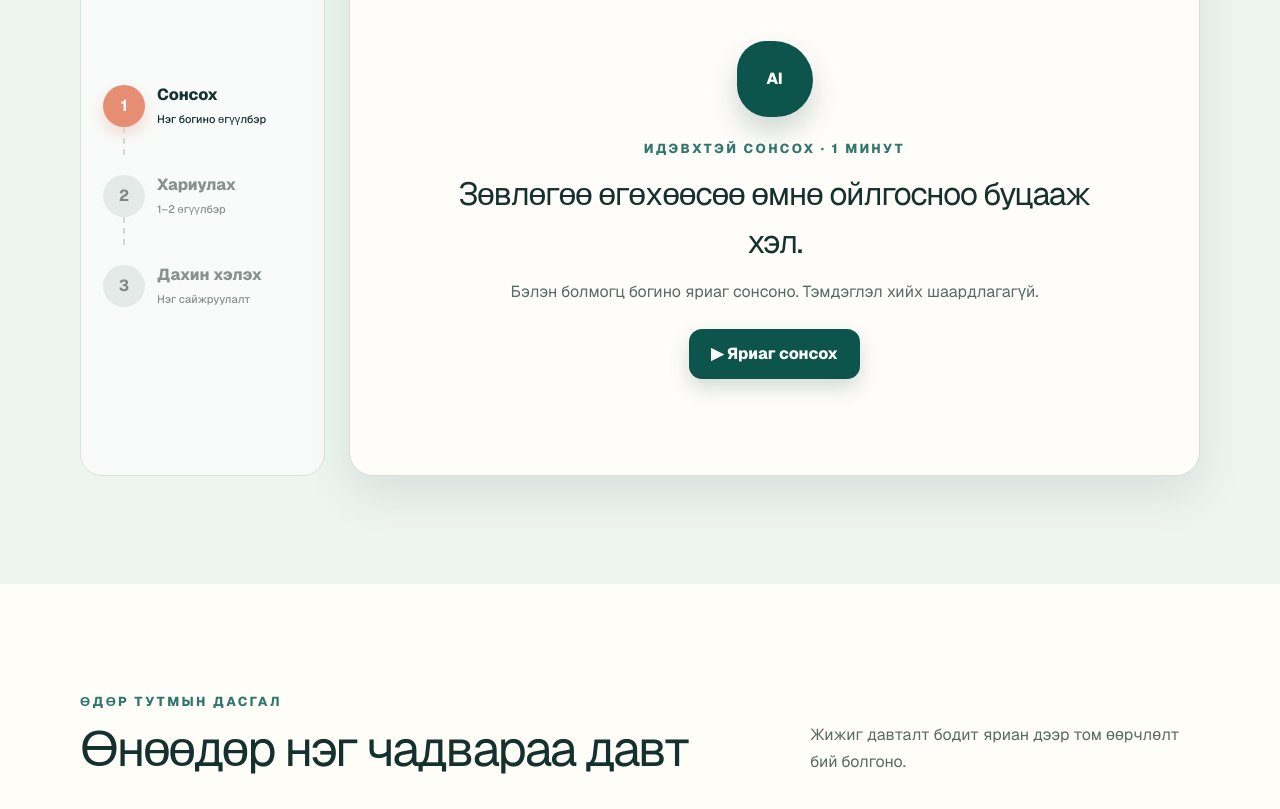
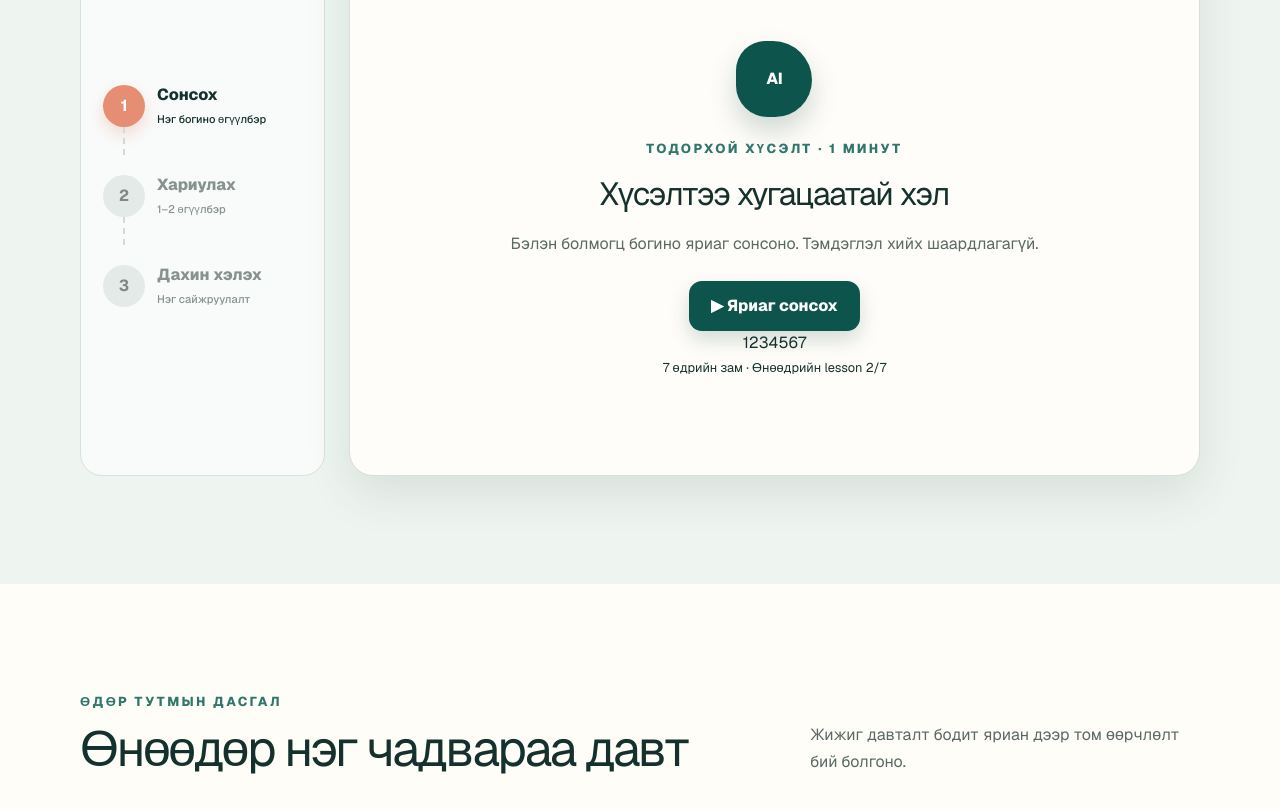
Before and after one commit to lchuka1619/eq-dev, a Next.js app: page / in a window 1280 px wide. Shown: the part 1120-1929 px from the top of the page. Built offline with nearby package versions, Linux system fonts and the light colour scheme.

Commit message:
Add seven-day communication lesson path

```diff
--- a/app/page.tsx
+++ b/app/page.tsx
@@ -4,6 +4,14 @@ import { useEffect, useMemo, useRef, useState } from "react";
 
 type VoicePhase = "ready" | "respond" | "feedback" | "retry" | "complete";
 type VoiceFeedback = { positive: string; improve: string };
+type MicroLesson = {
+  skill: string;
+  title: string;
+  goal: string;
+  line: string;
+  placeholder: string;
+  keywords: string[];
+};
 type SpeechResultEvent = { results: { [index: number]: { [index: number]: { transcript: string } } } };
 type SpeechRecognitionLike = {
   lang: string;
@@ -151,11 +159,19 @@ const emptyProgress: Progress = {
 };
 
 const defaultVideoId = "aDMtx5ivKK0";
-const coachLine = "Өнөөдөр төлөвлөсөн ажлаа амжуулаагүй болохоор жаахан сэтгэлээр уначихлаа.";
+const microLessons: MicroLesson[] = [
+  { skill: "ИДЭВХТЭЙ СОНСОХ", title: "Мэдрэмжийг нь буцааж хэл", goal: "Утга ба мэдрэмжийг нэрлээд нэг нээлттэй асуулт тавих", line: "Өнөөдөр төлөвлөсөн ажлаа амжуулаагүй болохоор жаахан сэтгэлээр уначихлаа.", placeholder: "Сэтгэлээр унасан юм байна. Яг аль хэсэг нь хамгийн хэцүү байв?", keywords: ["сэтгэл", "урам", "унасан", "хэцүү"] },
+  { skill: "ТОДОРХОЙ ХҮСЭЛТ", title: "Хүсэлтээ хугацаатай хэл", goal: "Хэрэгцээ, үйлдэл, хугацааг нэг богино хүсэлтэд оруулах", line: "Тайлангийн эхний хувилбар хэзээ хэрэгтэйг сайн ойлгосонгүй.", placeholder: "Надад өнөөдөр хэрэгтэй байна. 16:00 гэхэд эхний хувилбарыг илгээж болох уу?", keywords: ["хэрэгтэй", "илгээ", "цаг", "өнөөдөр", "маргааш"] },
+  { skill: "ХИЛ ХЯЗГААР", title: "Эелдгээр үгүй гэж хэл", goal: "Боломжгүйгээ товч хэлээд хийж чадах хувилбар санал болгох", line: "Энэ орой миний ажлыг чи л амжуулж өгч чадна.", placeholder: "Өнөө орой боломжгүй. Харин маргааш 20 минут хамт хараад өгч чадна.", keywords: ["боломжгүй", "чадахгүй", "харин", "маргааш", "болно"] },
+  { skill: "САНАЛ ЗӨРӨЛДӨӨН", title: "Хамгаалахын өмнө тодруул", goal: "Маргалдахгүйгээр шалтгааныг нь асуух", line: "Энэ санаа бодитой биш. Ингэж цаг алдах хэрэггүй.", placeholder: "Яг аль хэсгийг бодитой биш гэж үзэж байгааг тодруулж болох уу?", keywords: ["яагаад", "аль", "юу", "тодруул", "үзэж"] },
+  { skill: "СЭТГЭЛИЙН ДЭМЖЛЭГ", title: "Шийдэл өгөхгүйгээр дэмж", goal: "Мэдрэмжийг нь хүлээн зөвшөөрөөд сонсох орон зай өгөх", line: "Сүүлийн үед бүх юм давхацчихсан, үнэхээр ядарч байна.", placeholder: "Их ачаалалтай, ядарсан юм байна. Яг одоо хамгийн хүнд нь юу байна?", keywords: ["ядар", "ачаалал", "хүнд", "сонс", "ойлгож"] },
+  { skill: "УУЧЛАЛТ", title: "Тайлбаргүйгээр хариуцлага хүлээ", goal: "Үйлдлээ нэрлэж, нөлөөг зөвшөөрөөд засах алхам хэлэх", line: "Чи өчигдрийн уулзалтад ирээгүй, би ганцаараа хүлээсэн.", placeholder: "Ирээгүйдээ уучлаарай. Чамайг хүлээлгэсэн байна. Өнөөдөр дахин цаг тохиръё.", keywords: ["уучла", "хүлээлгэ", "алдаа", "дахин", "тохир"] },
+  { skill: "ТАЙВАН FEEDBACK", title: "Баримт, нөлөө, хүсэлт хэл", goal: "Хүнийг шүүхгүйгээр болсон зүйл ба хүсэлтээ тодорхой хэлэх", line: "Би яриаг чинь хоёр удаа тасалчихсан юм шиг байна.", placeholder: "Хоёр удаа таслахад санаагаа дуусгахад хэцүү байлаа. Дуустал минь сонсож болох уу?", keywords: ["хоёр", "тасал", "хэцүү", "сонс", "дуус"] },
+];
 
-function evaluateResponse(value: string): VoiceFeedback {
+function evaluateResponse(value: string, lesson: MicroLesson): VoiceFeedback {
   const text = value.toLocaleLowerCase("mn-MN");
-  const hasMeaning = ["ажил", "амжуулаагүй", "амжаагүй"].some((word) => text.includes(word));
+  const hasMeaning = lesson.keywords.some((word) => text.includes(word));
   const hasEmotion = ["сэтгэл", "урам", "хэцүү", "санаа", "уначих"].some((word) => text.includes(word));
   const hasQuestion = ["юу", "яаж", "аль", "ямар", "хэзээ", "хаана", "?"].some((word) => text.includes(word));
 
@@ -167,11 +183,11 @@ function evaluateResponse(value: string): VoiceFeedback {
         ? "Та яриаг үргэлжлүүлэх нээлттэй орон зай гаргалаа."
         : "Та шууд хариулах зоригтой алхам хийлээ.";
 
-  const improve = !hasEmotion
-    ? "Дараагийн удаа мэдрэмжийг нэрлээрэй: “сэтгэлээр унасан юм байна”."
-    : !hasQuestion
-      ? "Төгсгөлд нь “Яг аль хэсэг нь хамгийн хэцүү байв?” гэх нээлттэй асуулт нэмээрэй."
-      : "Сайн бүтэцтэй байна. Одоо “жаахан” гэх хүний өөрийн үгийг хадгалаад илүү товч хэлээрэй.";
+  const improve = !hasMeaning
+    ? `Дасгалын зорилгод ойртуулаарай: ${lesson.goal}.`
+    : !hasQuestion && [0, 3, 4, 6].includes(microLessons.indexOf(lesson))
+      ? "Төгсгөлд нь нэг нээлттэй асуулт нэмээрэй."
+      : "Сайн бүтэцтэй байна. Одоо санаагаа нэг өгүүлбэрт илүү товч хэлээрэй.";
 
   return { positive, improve };
 }
@@ -253,6 +269,7 @@ export default function Home() {
     question: "",
   });
   const [voicePhase, setVoicePhase] = useState<VoicePhase>("ready");
+  const [lessonIndex, setLessonIndex] = useState(() => new Date().getDay() % microLessons.length);
   const [voiceResponse, setVoiceResponse] = useState("");
   const [firstVoiceResponse, setFirstVoiceResponse] = useState("");
   const [voiceFeedback, setVoiceFeedback] = useState<VoiceFeedback | null>(null);
@@ -263,6 +280,8 @@ export default function Home() {
   const recognitionRef = useRef<SpeechRecognitionLike | null>(null);
 
   const exercise = exercises[exerciseIndex];
+  const lesson = microLessons[lessonIndex];
+  const coachLine = lesson.line;
   const streak = calculateStreak(progress.completedDates);
 
   useEffect(() => {
@@ -369,7 +388,7 @@ export default function Home() {
   const submitVoiceResponse = async () => {
     if (!voiceResponse.trim()) return;
     setFeedbackLoading(true);
-    let result = evaluateResponse(voiceResponse);
+    let result = evaluateResponse(voiceResponse, lesson);
     let source: "gemini" | "simulation" = "simulation";
     try {
       const request = await fetch("/api/coach", {
@@ -377,6 +396,8 @@ export default function Home() {
         headers: { "Content-Type": "application/json" },
         body: JSON.stringify({
           coachLine,
+          lessonTitle: lesson.title,
+          lessonGoal: lesson.goal,
           response: voiceResponse.trim(),
           previousResponse: firstVoiceResponse,
           attempt: voicePhase === "retry" ? "retry" : "first",
@@ -426,6 +447,11 @@ export default function Home() {
     setFeedbackSource("simulation");
     setFeedbackLoading(false);
     setMicMessage("");
+  };
+
+  const chooseLesson = (index: number) => {
+    resetVoiceCoach();
+    setLessonIndex(index);
   };
 
   const chooseExercise = (index: number) => {
@@ -574,10 +600,18 @@ export default function Home() {
               {voicePhase === "ready" && (
                 <div className="voice-intro">
                   <span className="coach-avatar">AI</span>
-                  <p className="small-label">ИДЭВХТЭЙ СОНСОХ · 1 МИНУТ</p>
-                  <h3>Зөвлөгөө өгөхөөсөө өмнө ойлгосноо буцааж хэл.</h3>
+                  <p className="small-label">{lesson.skill} · 1 МИНУТ</p>
+                  <h3>{lesson.title}</h3>
                   <p>Бэлэн болмогц богино яриаг сонсоно. Тэмдэглэл хийх шаардлагагүй.</p>
                   <button className="primary-button" onClick={playCoachLine}>▶ Яриаг сонсох</button>
+                  <div className="lesson-picker" aria-label="7 өдрийн микро дасгал">
+                    {microLessons.map((item, index) => (
+                      <button type="button" className={lessonIndex === index ? "active" : ""} onClick={() => chooseLesson(index)} aria-label={`${index + 1}-р дасгал: ${item.title}`} key={item.title}>
+                        {index + 1}
+                      </button>
+                    ))}
+                  </div>
+                  <small className="lesson-count">7 өдрийн зам · Өнөөдрийн lesson {lessonIndex + 1}/7</small>
                 </div>
               )}
 
@@ -596,7 +630,7 @@ export default function Home() {
                     <span>эсвэл</span>
                   </div>
                   <label htmlFor="voice-response">Хариултаа бичих</label>
-                  <textarea id="voice-response" rows={3} value={voiceResponse} onChange={(event) => setVoiceResponse(event.target.value)} placeholder="Жишээ: Сэтгэлээр унасан юм байна. Яг аль хэсэг нь хэцүү байв?" />
+                  <textarea id="voice-response" rows={3} value={voiceResponse} onChange={(event) => setVoiceResponse(event.target.value)} placeholder={`Жишээ: ${lesson.placeholder}`} />
                   {micMessage && <p className="mic-message">{micMessage}</p>}
                   <button className="primary-button" disabled={!voiceResponse.trim() || feedbackLoading} onClick={submitVoiceResponse}>
                     {feedbackLoading ? "AI үнэлж байна…" : voicePhase === "retry" ? "Дахин хэлснээ дуусгах" : "Хариултаа шалгах"} {!feedbackLoading && <IconArrow />}
@@ -624,6 +658,7 @@ export default function Home() {
                   <h3>Өнөөдрийн жижиг ялалт.</h3>
                   <p>Та сонсож, хариулж, зөвлөгөөг ашиглан дахин хэллээ. Энэ бол бодит ярианд шилжих хамгийн богино давталт.</p>
                   <button className="text-button" onClick={resetVoiceCoach}>Дахин хийх <IconArrow /></button>
+                  <button className="primary-button next-lesson" onClick={() => chooseLesson((lessonIndex + 1) % microLessons.length)}>Дараагийн lesson <IconArrow /></button>
                 </div>
               )}
             </article>
```
